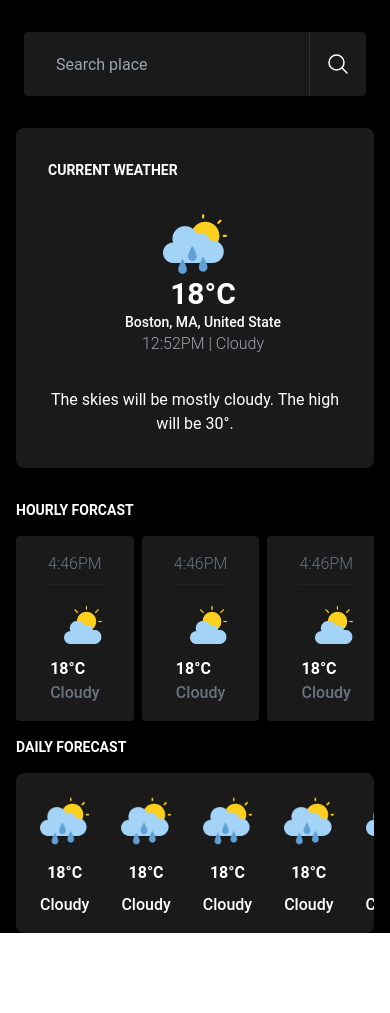
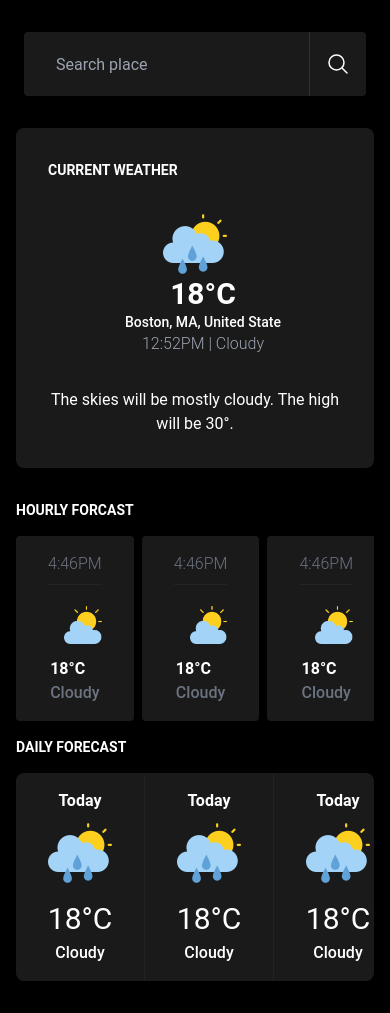
Before and after one commit to focus110/weather-app, a React (Create React App) app: page / in a window 390 px wide. Before the commit the page ends 933 px from the top, so only its background shows below. Built offline with nearby package versions, Linux system fonts and the light colour scheme.

Commit message:
built daily forecast component & made it responsive

```diff
--- a/src/component/DailyForecast.jsx
+++ b/src/component/DailyForecast.jsx
@@ -23,15 +23,19 @@ const DailyForecast = () => {
 
   const DailyForecast = dailyWeather.map((item, i) => {
     return (
-      <div className="items-center space-y-2 bg-transparent rounded p-4">
-        <img
-          className="object-contain w-16 h-16 sm:w-24 sm:h-24"
-          src={cloudy}
-          alt=""
-        />
-
-        <h2 className="font-bold text-white sm:text-3xl">18°C</h2>
-        <h2 className="font-medium text-white sm:text-2xl">Cloudy</h2>
+      <div
+        className={`${
+          i === dailyWeather.length - 1 ? null : "border-r "
+        } border-gray-500 border-opacity-10 items-center space-y-2 bg-transparent rounded p-4`}
+      >
+        <div
+          className={`w-24 sm:w-32 flex flex-col items-center justify-center`}
+        >
+          <h2 className="font-bold text-white mb-2">Today</h2>
+          <img className="object-contain w-16 h-16 " src={cloudy} alt="" />
+          <h2 className="text-white text-3xl mt-4 mb-1">18°C</h2>
+          <h2 className="font-medium text-white ">Cloudy</h2>
+        </div>
       </div>
     );
   });
@@ -39,8 +43,8 @@ const DailyForecast = () => {
   return (
     <div className="space-y-4">
       <Title title="Daily Forecast" />
-      <div className="bg-white bg-opacity-10 rounded-lg px-2 sm:px-8 overflow-x-scroll hide__scrollbar">
-        <div className="flex items-center text-center sm:space-x-8 sm:py-4">
+      <div className="bg-white bg-opacity-10 rounded-lg overflow-x-scroll hide__scrollbar">
+        <div className="flex items-center text-center sm:py-4">
           {DailyForecast}
         </div>
       </div>
--- a/src/index.css
+++ b/src/index.css
@@ -1,6 +1,8 @@
+@import url("https://fonts.googleapis.com/css2?family=Poppins:ital,wght@0,200;0,300;0,400;0,500;0,600;0,700;0,800;0,900;1,700&display=swap");
+
 body {
   margin: 0;
-  font-family: "Roboto", "Arial";
+  font-family: "Roboto", Arial;
   -webkit-font-smoothing: antialiased;
   -moz-osx-font-smoothing: grayscale;
 }
--- a/src/page/Main.jsx
+++ b/src/page/Main.jsx
@@ -7,7 +7,7 @@ import DailyForecast from "../component/DailyForecast";
 const Main = () => {
   return (
     <div className="bg__img">
-      <div className="container backdrop__img w-full hide__scrollbar">
+      <div className="container backdrop__img w-full hide__scrollbar pb-8">
         <Search />
         <WeatherDetails />
         <HourlyForecast />
```
